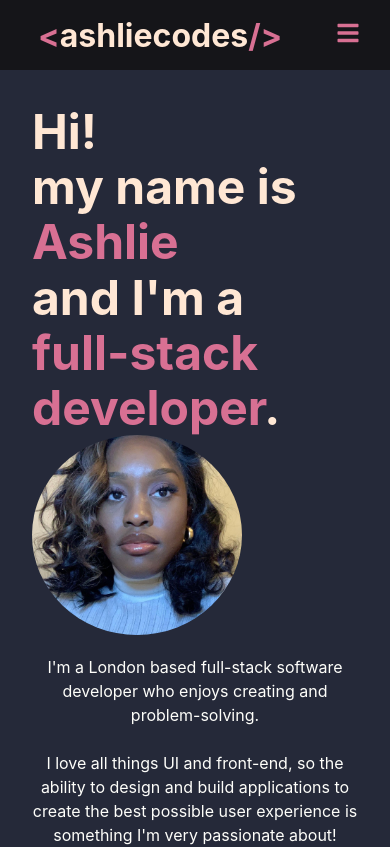
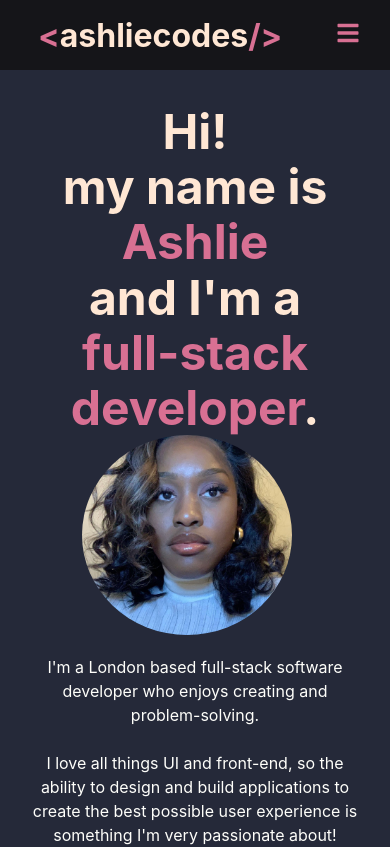
Before and after one commit to ashliecodes/portfolio, a Next.js app: page / in a window 390 px wide. Shown: the top 847 px of the page. Built offline with nearby package versions, Linux system fonts and the light colour scheme.

Commit message:
made homepage responsive by added media queries to text and image

```diff
--- a/pages/index.js
+++ b/pages/index.js
@@ -28,7 +28,7 @@ export default function Home() {
               full-stack developer<span className={styles.fullstop}>.</span>
             </div>
           </section>
-          <div className={styles.imgContainer}>
+          <i className={styles.imgContainer}>
             <Image
               className={styles.homeImg}
               src={portfolioPic}
@@ -36,7 +36,7 @@ export default function Home() {
               width="210px"
               alt="a picture of ashlie"
             />
-          </div>
+          </i>
         </div>
         <p className={styles.description}>
           I&apos;m a London based full-stack software developer who enjoys
--- a/styles/Home.module.scss
+++ b/styles/Home.module.scss
@@ -116,3 +116,16 @@
     gap: 90px;
   }
 }
+
+@media screen and (max-width: 730px) {
+  .imgContainer {
+    margin-left: 50px;
+  }
+
+  .myName,
+  .fullstackMessage,
+  .intro,
+  .fullstop {
+    text-align: center;
+  }
+}
```
